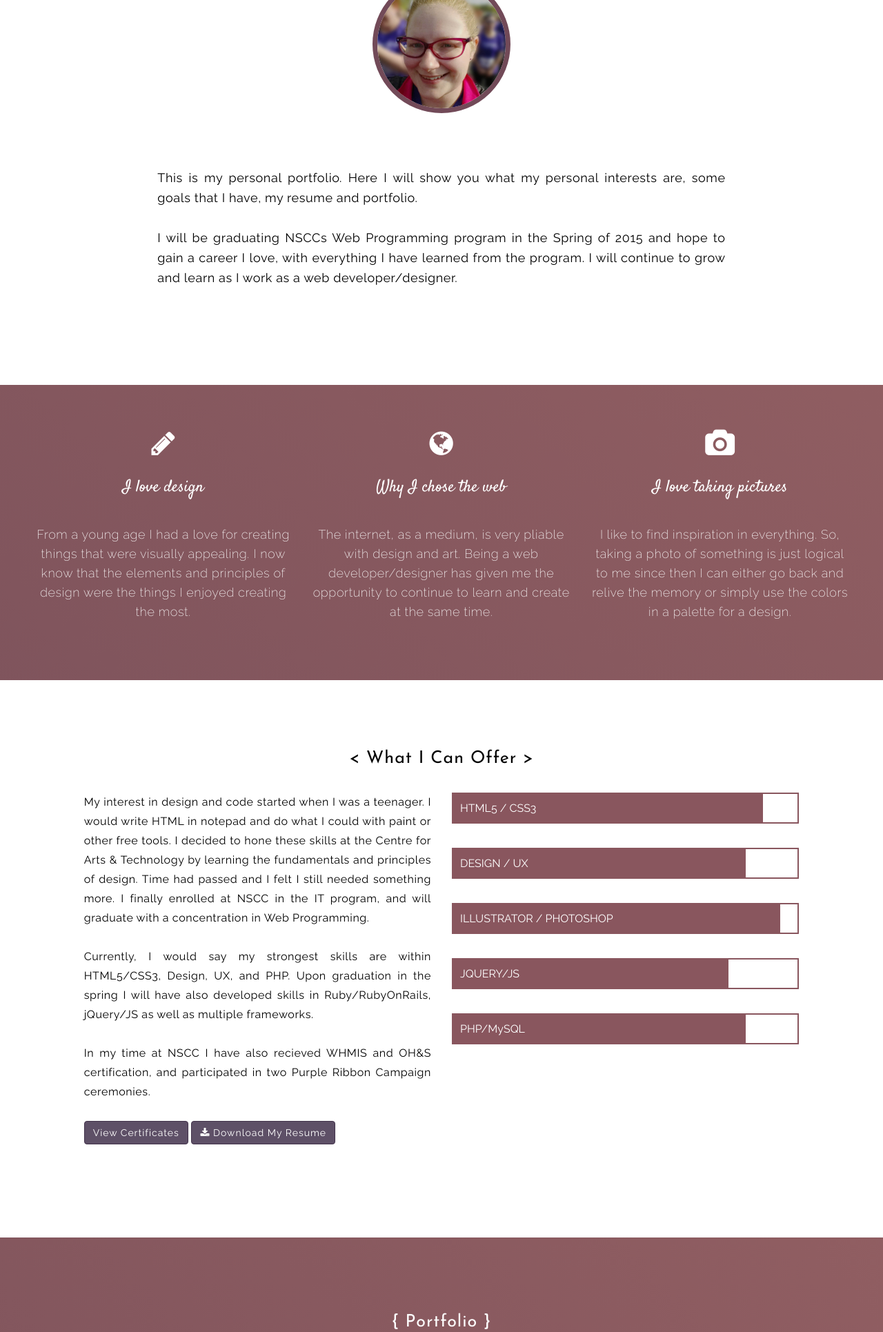
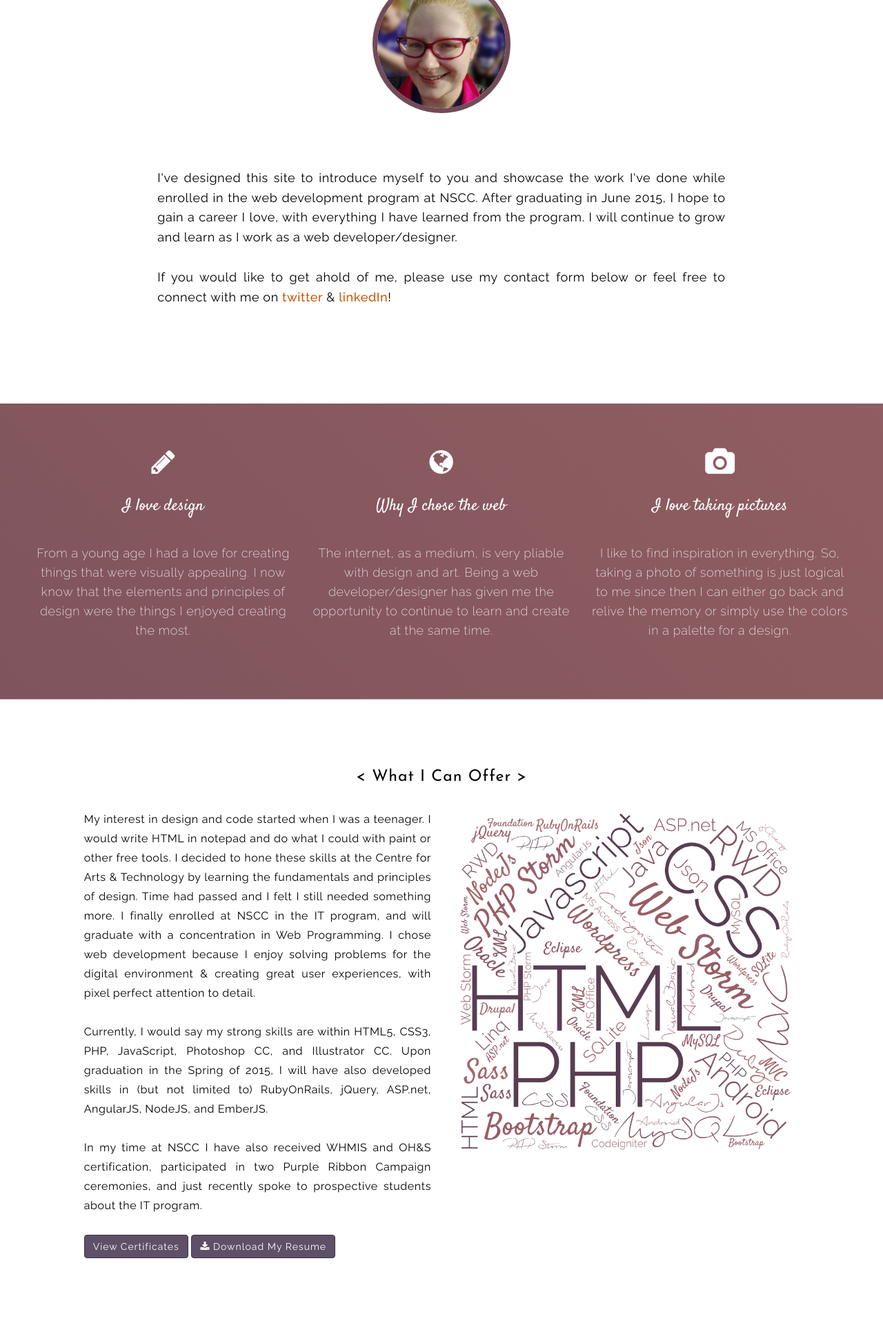
Before and after one commit to nharn85/PortfolioCode, a CodeIgniter app: page / in a window 1280 px wide. Shown: the part 1020-2951 px from the top of the page at 69% size. Run offline with CodeIgniter, Linux system fonts and the light colour scheme; some libraries are stand-ins or nearby versions.

```diff
--- a/nicolemacdougall.ca/application/views/includes/footer.php
+++ b/nicolemacdougall.ca/application/views/includes/footer.php
@@ -7,17 +7,6 @@
 </footer>
 <script type="text/javascript" src="//cdnjs.cloudflare.com/ajax/libs/jquery/2.1.3/jquery.min.js"></script>
 
-<!-- Preloader -->
-<script type="text/javascript">
-    $(document).ready(function() {
-        $(window).load(function () { // makes sure the whole site is loaded
-            $('#status').fadeOut(); // will first fade out the loading animation
-            $('#preloader').fadeOut(function(){ $(this).remove(); }); // will fade out the white DIV that covers the website.
-            $('body').css({'overflow': 'visible'});
-            $(this).remove();
-        });
-    });
-</script>
 <!-- Bootstrap Core JavaScript -->
 <script type="text/javascript" src="//cdnjs.cloudflare.com/ajax/libs/twitter-bootstrap/3.3.2/js/bootstrap.min.js"></script>
 <!-- Plugin JavaScript -->
@@ -42,7 +31,18 @@
 
     ga('create', 'UA-59666621-1', 'auto');
     ga('send', 'pageview');
+</script>
+<!-- Preloader -->
+<script type="text/javascript">
+    $(document).ready(function() {
+        $(window).load(function () { // makes sure the whole site is loaded
+            $('#status').fadeOut(); // will first fade out the loading animation
+            $('#preloader').fadeOut(function(){ $(this).remove(); }); // will fade out the white DIV that covers the website.
+            $('body').css({'overflow': 'visible'});
+            $(this).remove();
+        });
+    });
+</script>
 
-</script>
 </body>
 </html>
--- a/nicolemacdougall.ca/application/views/includes/main_content.php
+++ b/nicolemacdougall.ca/application/views/includes/main_content.php
@@ -26,16 +26,25 @@
 
                 <div class="row">
                     <div class="col-lg-8 col-lg-offset-2 col-md-10 col-md-offset-1 col-sm-10 col-sm-offset-1 col-xs-10 col-xs-offset-1">
+<!--                        <p id="profileText" class="wow fadeInUp">-->
+<!--                            This is my personal portfolio. Here I will show you what my personal interests are,-->
+<!--                            some goals that I have, my resume, and portfolio.-->
+<!--                        </p>-->
+<!--                        <br /><br />-->
                         <p id="profileText" class="wow fadeInUp">
-                            This is my personal portfolio. Here I will show you what my personal interests are,
-                            some goals that I have, my resume and portfolio.
-                        </p>
-                        <br /><br />
-                        <p id="profileText" class="wow fadeInUp">
-                            I will be graduating NSCCs Web Programming program in the Spring of 2015 and hope to gain a career
+                            I've designed this site to introduce myself to you and showcase the work I've done while enrolled in
+                            the web development program at NSCC. After graduating in June 2015, I hope to gain a career
                             I love, with everything I have learned from the program. I will continue to grow and learn as I work as a
                             web developer/designer.
+                            <br /><br />
+                            If you would like to get ahold of me, please use my contact form below or feel free to connect with me on <a class="contactText" href="http://twitter.com/nmacd85" target="_blank">twitter</a>
+                            &amp; <a class="contactText" href="http://ca.linkedin.com/in/nmacdougall1" target="_blank">linkedIn</a>!
                         </p>
+
+
+
+
+
                     </div>
                 </div>
             </div>
@@ -92,17 +101,19 @@
                 </div>
             </div>
             <div class="row">
-                <div class="col-lg-5 col-lg-offset-1 col-md-5 col-md-offset-1">
+                <div class="col-lg-5 col-lg-offset-1 col-md-6 col-sm-6">
                     <p class="skillsText wow bounceInLeft">
                         My interest in design and code started when I was a teenager. I would write HTML in notepad and do what I could with paint or
                         other free tools. I decided to hone these skills at the Centre for Arts &amp; Technology by learning the fundamentals and
                         principles of design. Time had passed and I felt I still needed something more. I finally enrolled at NSCC in the IT program, and will graduate
-                        with a concentration in Web Programming.
+                        with a concentration in Web Programming. I chose web development because I enjoy solving problems for the digital environment &amp; creating great user experiences,
+                        with pixel perfect attention to detail.
                         <br /><br />
-                        Currently, I would say my strongest skills are within HTML5/CSS3, Design, UX, and PHP. Upon graduation in the spring
-                        I will have also developed skills in Ruby/RubyOnRails, jQuery/JS as well as multiple frameworks.
+                        Currently, I would say my strong skills are within HTML5, CSS3, PHP, JavaScript, Photoshop CC, and Illustrator CC. Upon graduation in the Spring of 2015,
+                        I will have also developed skills in (but not limited to) RubyOnRails, jQuery, ASP.net, AngularJS, NodeJS, and EmberJS.
                         <br /><br />
-                        In my time at NSCC I have also recieved WHMIS and OH&amp;S certification, and participated in two Purple Ribbon Campaign ceremonies.
+                        In my time at NSCC I have also received WHMIS and OH&amp;S certification, participated in two Purple Ribbon Campaign ceremonies, and just recently
+                        spoke to prospective students about the IT program.
                         <br /><br />
 
                         <!-- Button trigger modal -->
@@ -126,6 +137,9 @@
                                     </div>
                                     <div class="modal-body">
                                         <div class="row">
+                                            <img src="<?php echo site_url('assets/img/02-2015testdrive.jpg');?>" class="modalImage" alt="Purple ribbon ceremony 2013"/>
+                                        </div>
+                                        <div class="row">
                                             <img src="<?php echo site_url('assets/img/purpleRibbon2013.jpg');?>" class="modalImage" alt="Purple ribbon ceremony 2013"/>
                                         </div>
                                         <div class="row">
@@ -140,12 +154,13 @@
                         </div>
                     </p>
                 </div>
-                    <div class="col-lg-5 col-md-5 wow bounceInRight" id="skillBox">
-                        <div class="skillItem"><div class="skillInner" id="sk1">HTML5 / CSS3</div></div>
-                        <div class="skillItem"><div class="skillInner" id="sk2">DESIGN / UX</div></div>
-                        <div class="skillItem"><div class="skillInner" id="sk3">ILLUSTRATOR / PHOTOSHOP</div></div>
-                        <div class="skillItem"><div class="skillInner" id="sk4">JQUERY/JS</div></div>
-                        <div class="skillItem"><div class="skillInner" id="sk5">PHP/MySQL</div></div>
+                    <div class="col-lg-5 col-md-6 col-sm-6 wow bounceInRight" id="skillBox">
+<!--                        <div class="skillItem wow bounceInRight"><div class="skillInner" id="sk1">HTML5 / CSS3</div></div>-->
+<!--                        <div class="skillItem wow bounceInRight" data-wow-delay="0.1s"><div class="skillInner" id="sk2">DESIGN / UX</div></div>-->
+<!--                        <div class="skillItem wow bounceInRight" data-wow-delay="0.1s"><div class="skillInner" id="sk3">ILLUSTRATOR / PHOTOSHOP</div></div>-->
+<!--                        <div class="skillItem wow bounceInRight" data-wow-delay="0.15s"><div class="skillInner" id="sk4">JQUERY/JS</div></div>-->
+<!--                        <div class="skillItem wow bounceInRight" data-wow-delay="0.20s"><div class="skillInner" id="sk5">PHP/MySQL</div></div>-->
+                        <img src="<?php echo site_url('assets/img/skills-1.png'); ?>" class="img-responsive" alt=""/>
                     </div>
             </div>
         </section>
--- a/nicolemacdougall.ca/application/views/includes/nav.php
+++ b/nicolemacdougall.ca/application/views/includes/nav.php
@@ -1,5 +1,4 @@
 <body class="page-top" id="page-top" data-spy="scroll" data-target=".navbar-fixed-top">
-<!-- Preloader -->
     <div id="preloader">
         <div id="status">&nbsp;</div>
     </div>
--- a/nicolemacdougall.ca/assets/css/styles.css
+++ b/nicolemacdougall.ca/assets/css/styles.css
@@ -3,6 +3,7 @@
 /* ============================= PRE-LOADER =====================================  */
 body {
 	overflow: hidden;
+
 }
 
  /*Preloader*/
@@ -259,14 +260,13 @@ nav.navbar.navbar-custom.navbar-fixed-top{
 	border-radius: 180px;
 }
 
-#profileText{
+#profileText {
 	text-align: justify;
 	margin-bottom: -10px;
 	font-family: 'Raleway', sans-serif;
 	font-weight: normal;
 	letter-spacing: .6px;
 	font-size: large;
-
 }
 
 /* =========================== Profile pt 2 =========================== */
@@ -321,7 +321,7 @@ nav.navbar.navbar-custom.navbar-fixed-top{
 	font-family: 'Josefin Sans', sans-serif;
 	font-weight: normal;
 	text-transform: capitalize;
-	font-size: 2.5rem;
+	font-size: 2.3rem;
 	padding: 0 20px 0 20px;
 }
 
@@ -430,8 +430,10 @@ nav.navbar.navbar-custom.navbar-fixed-top{
 	color: #000000;
 }
 
-.contactText a	 { color: #C75905;  font-weight: 500;}
-.contactText a:hover { color: #AB4D04; font-weight: 500; text-decoration: underline;}
+a.contactText { color: #C75905;  font-weight: 500;}
+a.contactText :visited	 { color: #C75905;  font-weight: 500;}
+a.contactText :active	 { color: #C75905;  font-weight: 500;}
+a.contactText :hover { color: #AB4D04; font-weight: 500; text-decoration: underline;}
 
 .btn-primary {
 	border-color: #41314A;
```
Also changed, not shown: nicolemacdougall.ca/assets/img/02-2015testdrive.jpg (added), nicolemacdougall.ca/assets/img/skills-1.png (added). Lines whose indentation alone changed are shown as unchanged.
